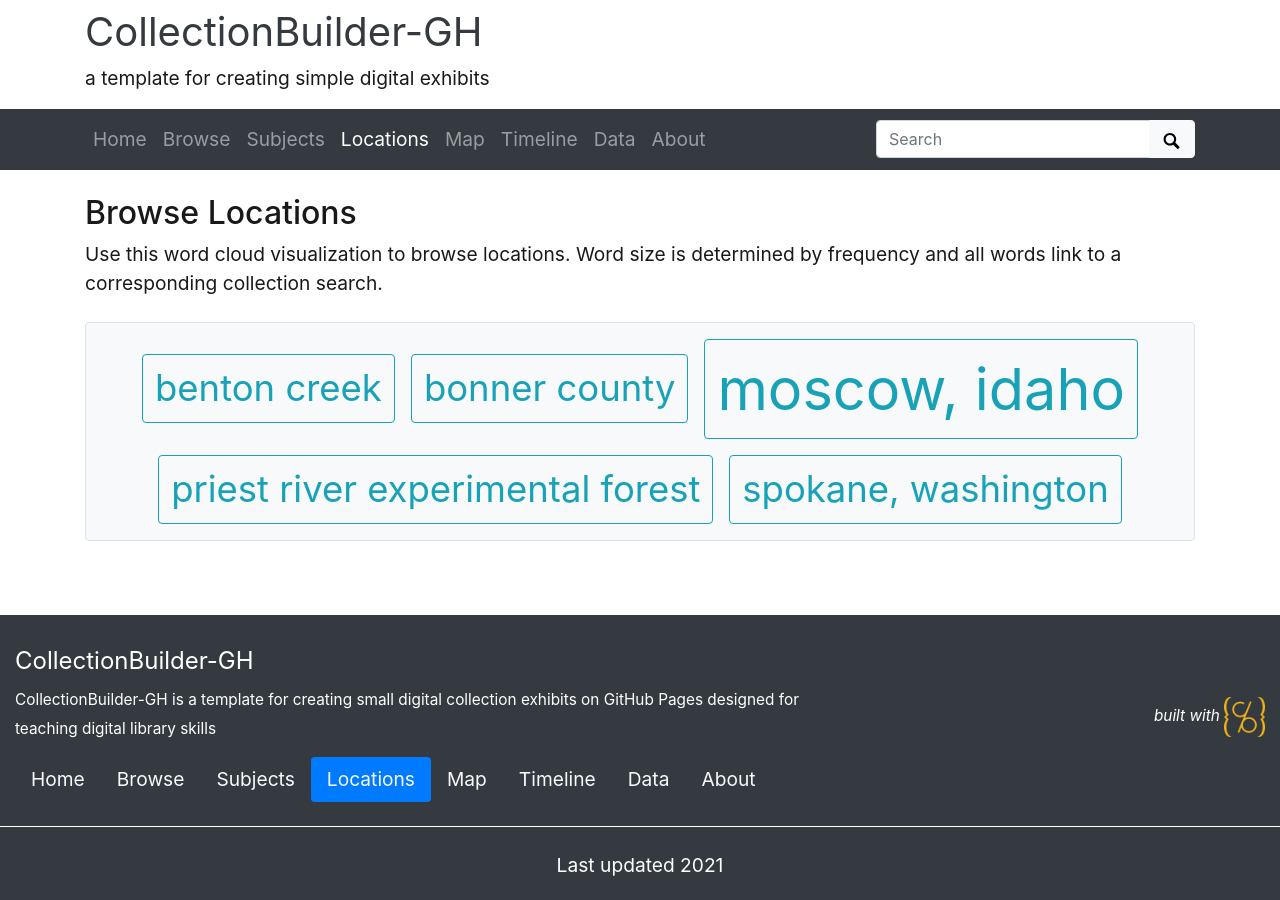
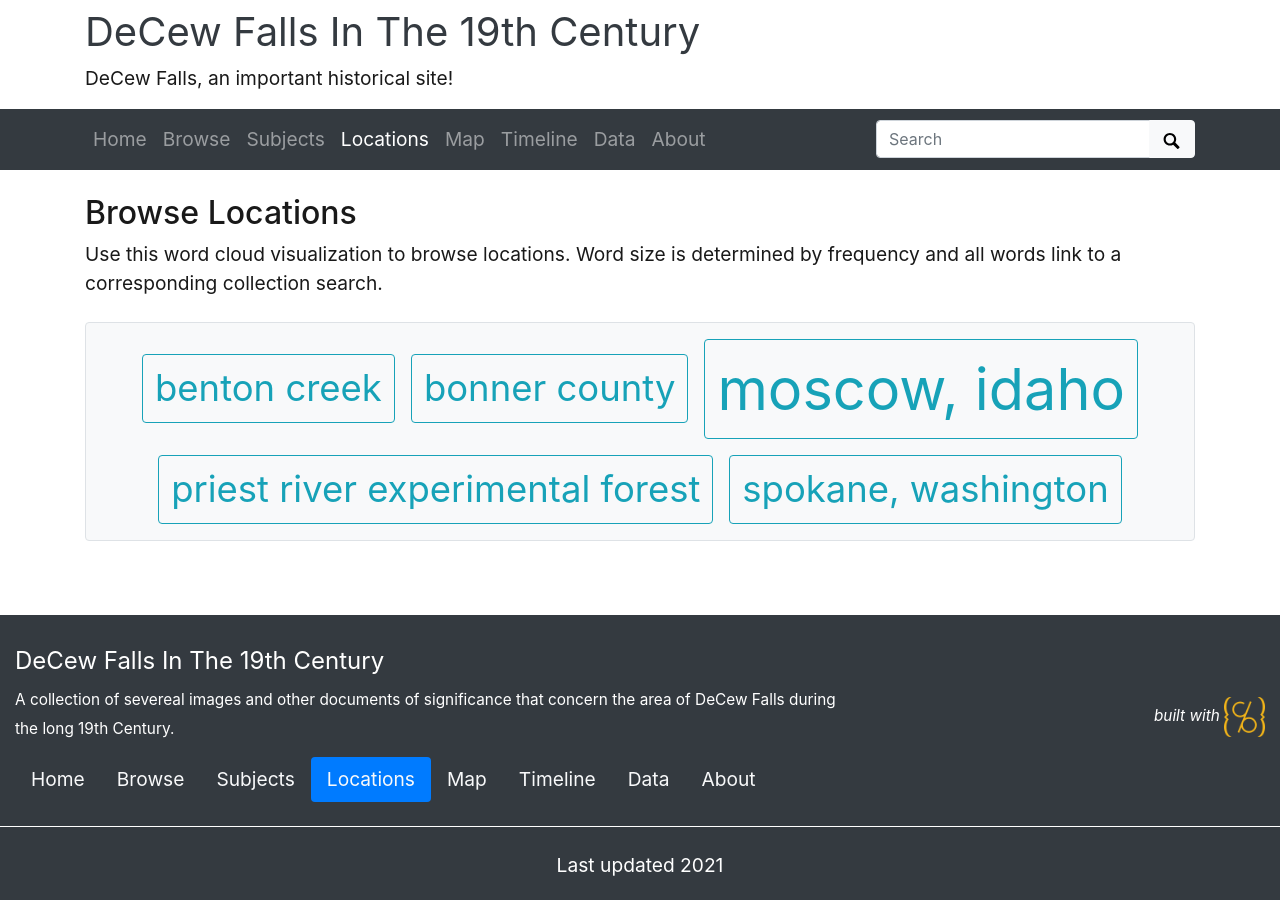
Before and after one commit to Harwooj/Decew-Falls-In-the-19th-Century, a Jekyll site: the page built from pages/locations.md, in a window 1280 px wide. Built offline with Jekyll 4.4.1, drawn with Linux system fonts in a browser that asks for light colours.

Commit message:
Update _config.yml

```diff
--- a/_config.yml
+++ b/_config.yml
@@ -20,14 +20,13 @@
 # SITE SETTINGS
 #
 # title of site appears in banner
-title: CollectionBuilder-GH
+title: DeCew Falls In The 19th Century
 # tagline, a short phrase that will appear throughout the site in the top banner
-tagline: a template for creating simple digital exhibits
+tagline: DeCew Falls, an important historical site!
 # description appears in meta tags and other locations
 # this description might appear in search result lists, keep around 160 characters max
-description: "CollectionBuilder-GH is a template for creating small digital collection exhibits on GitHub Pages designed for teaching digital library skills"
-# creator of the digital collection, to appear in meta tags; we typically use our GitHub usernames but feel free to just use your name
-author: CollectionBuilder
+description:  A collection of severeal images and other documents of significance that concern the area of DeCew Falls during the long 19th Century.
+author: Joshua Harwood
 
 ##########
 # COLLECTION SETTINGS
```
